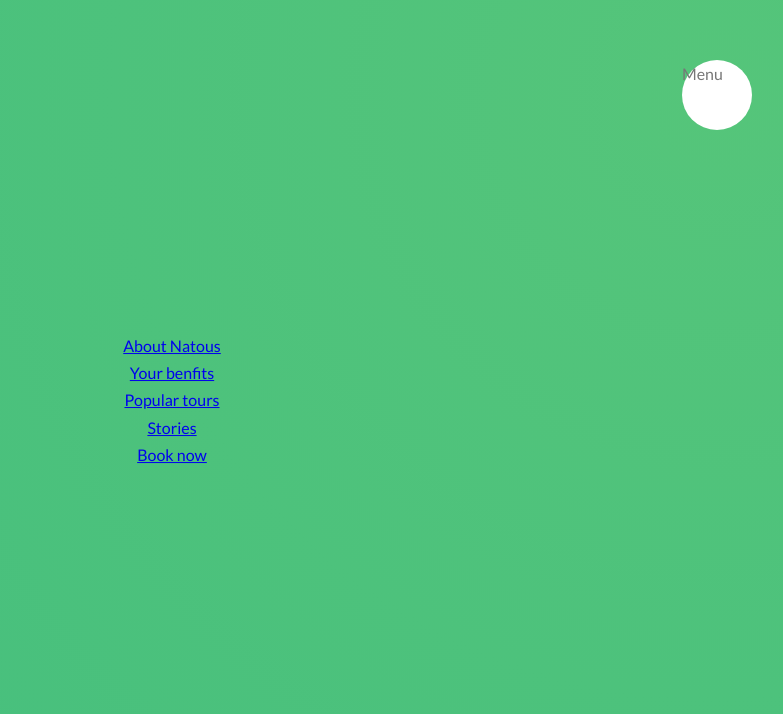
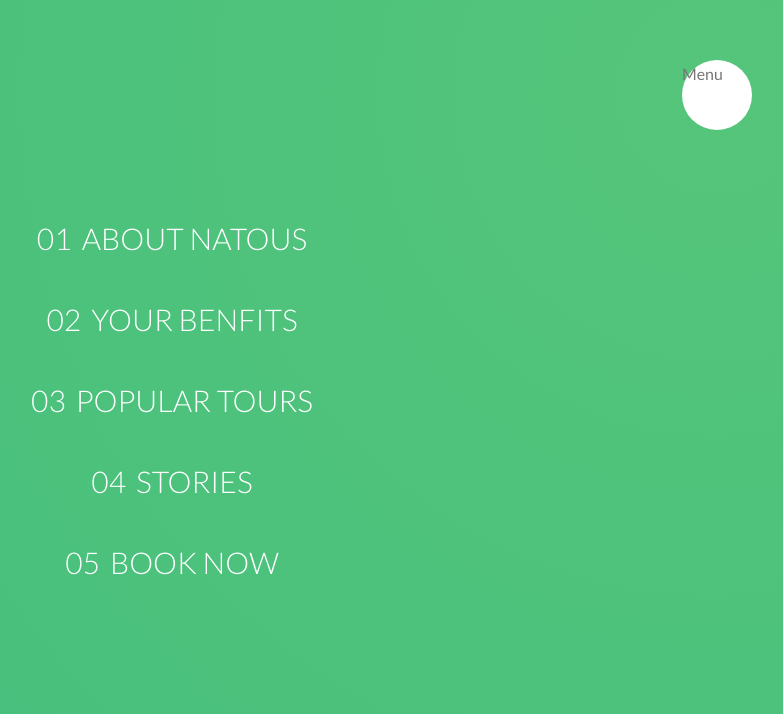
Before and after one commit to DmZheleznyak/course_advannced_css, a website: page index.html in a window 1280 px wide. Shown: the top 714 px of the page, without its empty margins (468-1251 px from the left). Drawn offline with Linux system fonts and the light colour scheme.

Commit message:
end navigation list

```diff
--- a/index.html
+++ b/index.html
@@ -25,11 +25,11 @@
 
 				<nav class="navigation__nav">
 					<ul class="navigation__list">
-						<li class="navigation__item"><a href="#" class="navigation__link">About Natous</a></li>
-						<li class="navigation__item"><a href="#" class="navigation__link">Your benfits</a></li>
-						<li class="navigation__item"><a href="#" class="navigation__link">Popular tours</a></li>
-						<li class="navigation__item"><a href="#" class="navigation__link">Stories</a></li>
-						<li class="navigation__item"><a href="#" class="navigation__link">Book now</a></li>
+						<li class="navigation__item"><a href="#" class="navigation__link"><span>01</span>About Natous</a></li>
+						<li class="navigation__item"><a href="#" class="navigation__link"><span>02</span>Your benfits</a></li>
+						<li class="navigation__item"><a href="#" class="navigation__link"><span>03</span>Popular tours</a></li>
+						<li class="navigation__item"><a href="#" class="navigation__link"><span>04</span>Stories</a></li>
+						<li class="navigation__item"><a href="#" class="navigation__link"><span>05</span>Book now</a></li>
 					</ul>
 				</nav>
 			</div>
--- a/sass/layout/_navigation.scss
+++ b/sass/layout/_navigation.scss
@@ -48,10 +48,33 @@
 
 
 	&__item {
-
+		margin: 1rem;
 	}
 
 	&__link {
+		&:link,
+		&:visited {
+			display: inline-block;
+			font-size: 3rem;
+			font-weight: 300;
+			padding: 1rem 2rem;
+			color: $color-white;
+			text-decoration: none;
+			text-transform: uppercase;
+			background-image: linear-gradient(120deg, transparent 0%, transparent 50%, $color-white 50%);
+			background-size: 220%;
+			transition: all .4s;
 
+			span {
+				margin-right: 1rem;
+			}
+		}
+
+		&:hover,
+		&:active {
+			background-position: 100%;
+			color: $color-primery;
+			transform: translateX(1rem);
+		}
 	}
 }
```
Also changed, not shown: css/style.css.
